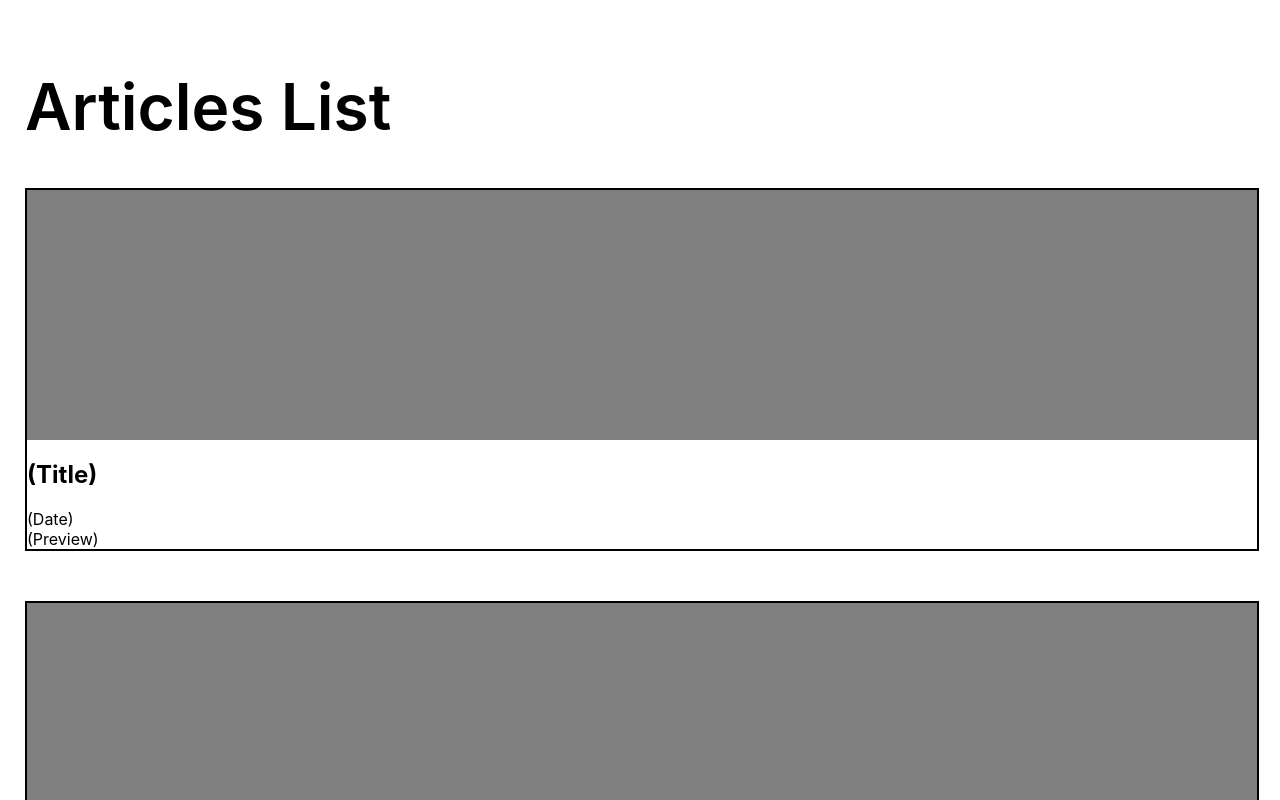
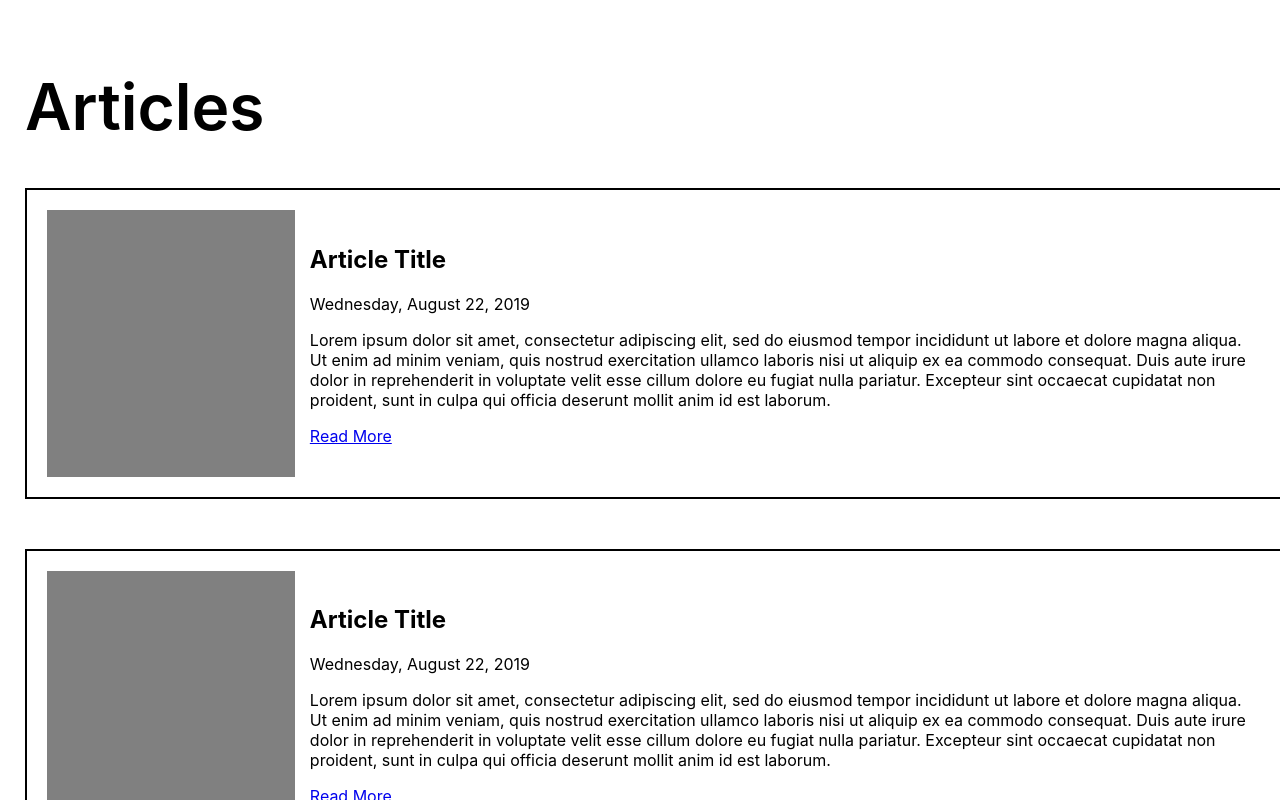
Before and after one commit to jgomez002/dynweb-exercise-two, a React (Create React App) app: page / in a window 1280 px wide. Shown: the top 800 px of the page. Built offline with nearby package versions, Linux system fonts and the light colour scheme.

Commit message:
slay update it works

```diff
--- a/src/App.css
+++ b/src/App.css
@@ -9,26 +9,34 @@ h1{
     font-weight: 600;
 }
 
-.articlecard-wrapper{
+.article-page{
+    background-color: darksalmon;
+}
+
+.articleCard{
    border: solid 2px black;
+   display: flex;
    width: 100%;
    margin-bottom: 50px;
+   padding: 20px;
+
 }
 
 .articlecard-title h2{
- font-size: 32px;
- font-weight: 600;
+    font-size: 34px;
+    font-weight: 600;
+    margin-bottom: 1%;
 }
 
 .articleCard--image{
-    display: flex;
     background-color: gray;
+    flex-basis: 70%;
     min-height: 250px;
-    flex-basis: 30%;
+
 }
 
-.articlecard--text{
-    font-size: 12px;
+.articleCard--text{
+    padding: 15px;
 }
 
 .articlecard--link{
--- a/src/App.js
+++ b/src/App.js
@@ -1,27 +1,25 @@
 import React from "react";
-import {
-  createBrowserRouter,RouterProvider, Route,} from "react-router-dom";
+import {createBrowserRouter, RouterProvider, Route} from "react-router-dom";
 import "./App.css";
-
+import Article from "./pages/article";
 import List from "./pages/list";
 
-import Article from "./pages/article";
 
 const router = createBrowserRouter([
   {
     path: "/",
-    element: <List />,
+    element: <List/>,
   },
   {
     path: "/article",
-    element: <Article />,
-  }
+    element: <Article/>,
+  },
 ]);
 
 function App() {
   return (
     <div className="App">
-      <List/>
+   <RouterProvider router={router} />
     </div>
   );
 }
--- a/src/components/articlecard.js
+++ b/src/components/articlecard.js
@@ -1,18 +1,16 @@
 import React from "react";
 
-function ArticleCard({blurb, date, imageAlt, imageSrc, title}){
+function ArticleCard({description, date, imageAlt, imageSrc, title}){
     return (
-        <div className="paage-wrapper articlecard-wrapper">
+        <div className="articleCard">
             <div className="articleCard--image">
-                <img className></img>
+                <img src={imageSrc} alt={imageAlt}/>
             </div>
             <div className="articleCard--text">
-            <h2>(Title)</h2>
-                <div className="date">(Date)</div>
-                <div className="description">(Preview)</div>
-            </div>
-            <div className="articleCard--link">
-
+            <h2>Article Title</h2>
+                <p className="date">Wednesday, August 22, 2019</p>
+                <p className="description">Lorem ipsum dolor sit amet, consectetur adipiscing elit, sed do eiusmod tempor incididunt ut labore et dolore magna aliqua. Ut enim ad minim veniam, quis nostrud exercitation ullamco laboris nisi ut aliquip ex ea commodo consequat. Duis aute irure dolor in reprehenderit in voluptate velit esse cillum dolore eu fugiat nulla pariatur. Excepteur sint occaecat cupidatat non proident, sunt in culpa qui officia deserunt mollit anim id est laborum.</p>
+                <p className="articleCard--link"> <a href="/article">Read More</a> </p>
             </div>
         </div>
     );
--- a/src/pages/article.js
+++ b/src/pages/article.js
@@ -2,11 +2,15 @@ import React from "react";
 
 
 function Article(){
+    const backgroundImageUrl = "url('https://wallpaperforu.com/wp-content/uploads/2021/06/Pompompurin-Wallpaper241600x1200.jpg')"
     return (
-     <main>
+     <main className="article-page">
         <header className="article-page-header">
-            <h1>TITLE</h1>
-            <h3>Date</h3>
+            {/* style={{
+                backgroundImage: backgroundImageUrl
+            }} */}
+            <h1>Article Title</h1>
+            <h3>Wednesday, August 22, 2019</h3>
             <h3>blah blah blah</h3>
         </header>
         <section></section>
--- a/src/pages/list.js
+++ b/src/pages/list.js
@@ -5,8 +5,11 @@ import ArticleCard from "../components/articlecard";
 function List(){
     return(
         <main className="page-wrapper">
-            <h1>Articles List</h1>
-            <ArticleCard />
+            <h1>Articles</h1>
+            <ArticleCard
+            description="Lorem ipsum dolor sit amet, consectetur adipiscing elit, sed do eiusmod tempor incididunt ut labore et dolore magna aliqua. Ut enim ad minim veniam, quis nostrud exercitation ullamco laboris nisi ut aliquip ex ea commodo consequat. Duis aute irure dolor in reprehenderit in voluptate velit esse cillum dolore eu fugiat nulla pariatur. Excepteur sint occaecat cupidatat non proident, sunt in culpa qui officia deserunt mollit anim id est laborum."
+            date = "04/02/2003"
+            title= "articleTitle"/>
             <ArticleCard />
             <ArticleCard />
         </main>
```
